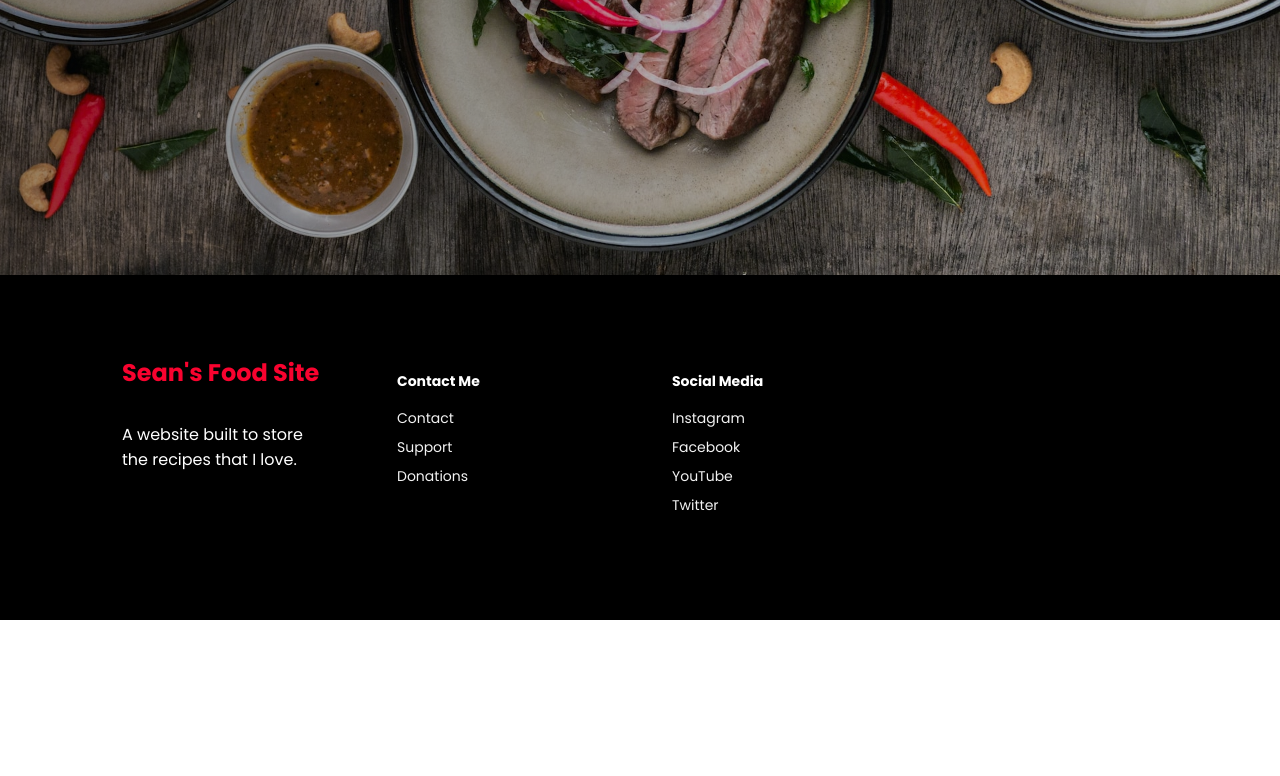
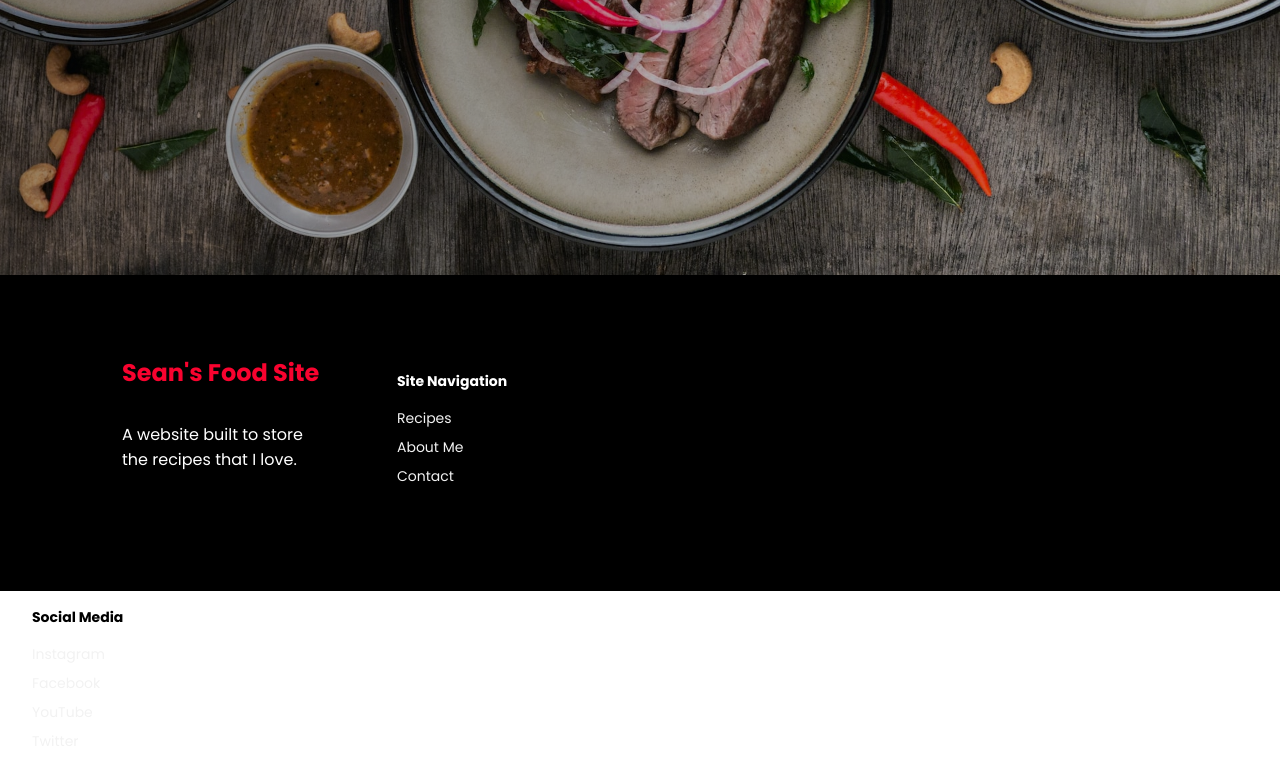
Before and after one commit to SeanBeck93/SeanBeck93.github.io, a plain HTML site: page index.html in a window 1280 px wide. Shown: the part 585-1361 px from the top of the page. Before the commit the page ends 1205 px from the top, so only its background shows below. Drawn offline with Linux system fonts and the light colour scheme.

Commit message:
Footer Changes

```diff
--- a/index.html
+++ b/index.html
@@ -41,10 +41,11 @@
                 <p>A website built to store the recipes that I love.</p>
             </div>
             <div class="footer_links">
-                <h2 class="footer_title">Contact Me</h2>
-                <a href="/" class="footer_link">Contact</a>
-                <a href="/" class="footer_link">Support</a>
-                <a href="/" class="footer_link">Donations</a>
+                <h2 class="footer_title">Site Navigation</h2>
+                <a href="/recipes.html" class="footer_link">Recipes</a>
+                <a href="/about-me.html" class="footer_link">About Me</a>
+                <a href="/contact.html" class="footer_link">Contact</a>
+            </div>
             </div>
         </div>
         <div class="footer_wrapper">
```
Also changed, not shown: about-me.html (+6 -4 lines), contact.html (+5 -4 lines), recipes.html (+5 -4 lines).
